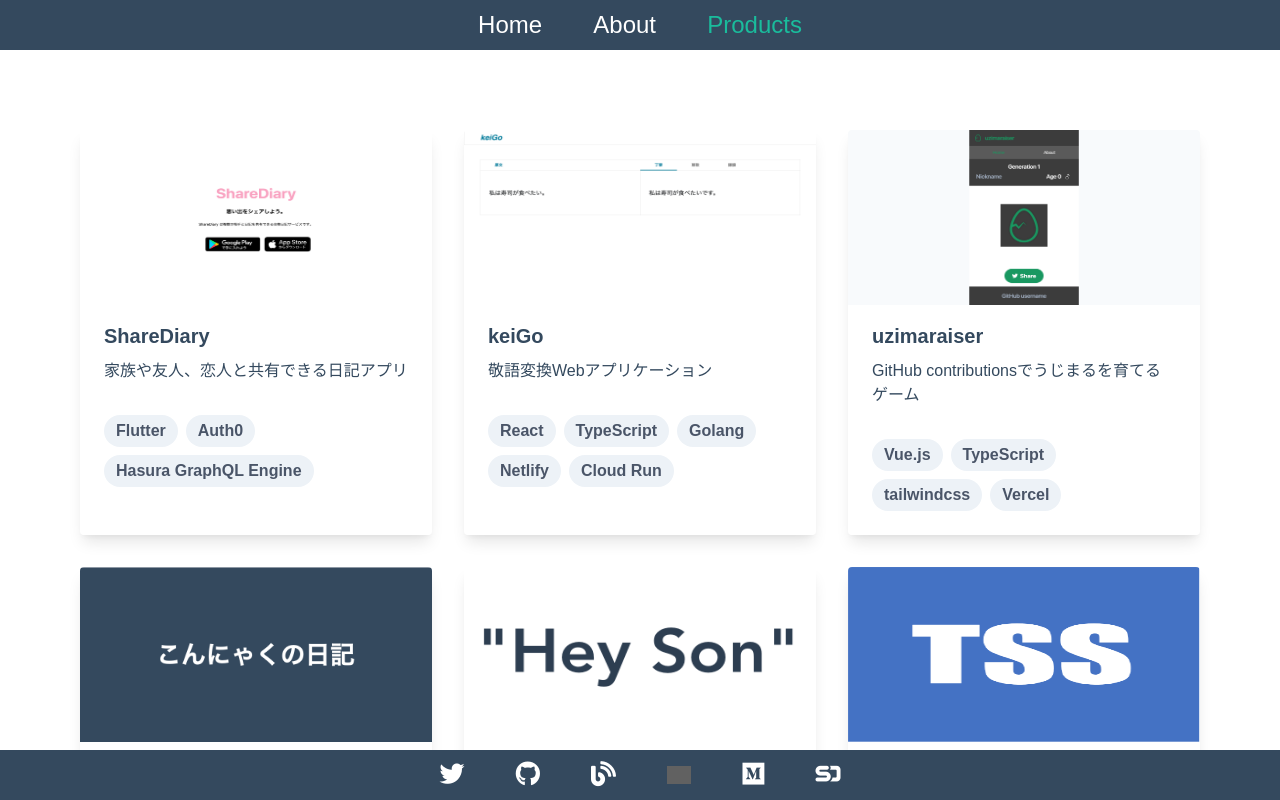
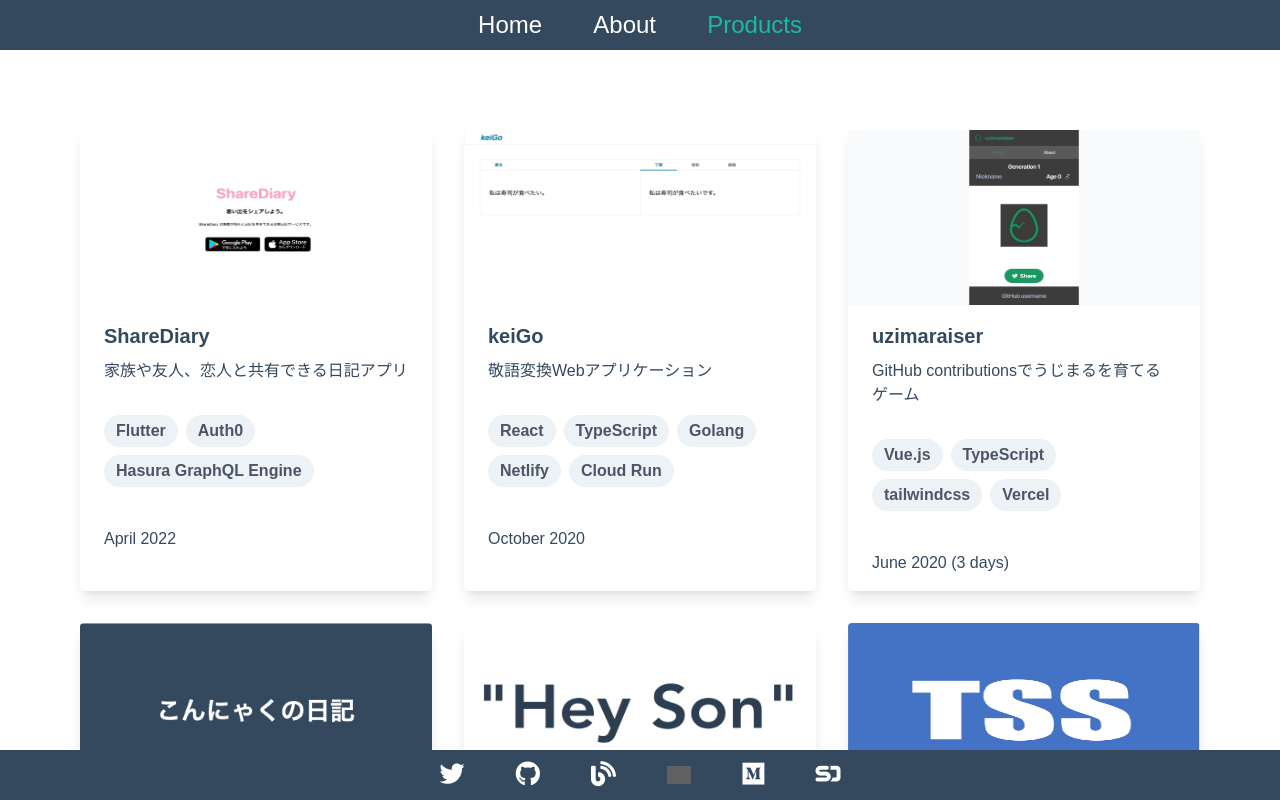
Before and after one commit to konnyaku256/portfolio, a Vue app: page /products in a window 1280 px wide. Built offline with nearby package versions, Linux system fonts and the light colour scheme; grey boxes are pictures that could not be loaded.

Commit message:
プロダクトカードで日付データを表示する

```diff
--- a/src/components/ProductCard.vue
+++ b/src/components/ProductCard.vue
@@ -17,6 +17,11 @@
           {{ tag }}
         </li>
       </ul>
+      <section class="px-3 py-2 lg:px-6 lg:py-4">
+        <p class="text-sm lg:text-base">
+          {{ product.date }}
+        </p>
+      </section>
     </a>
   </div>
 </template>
```
